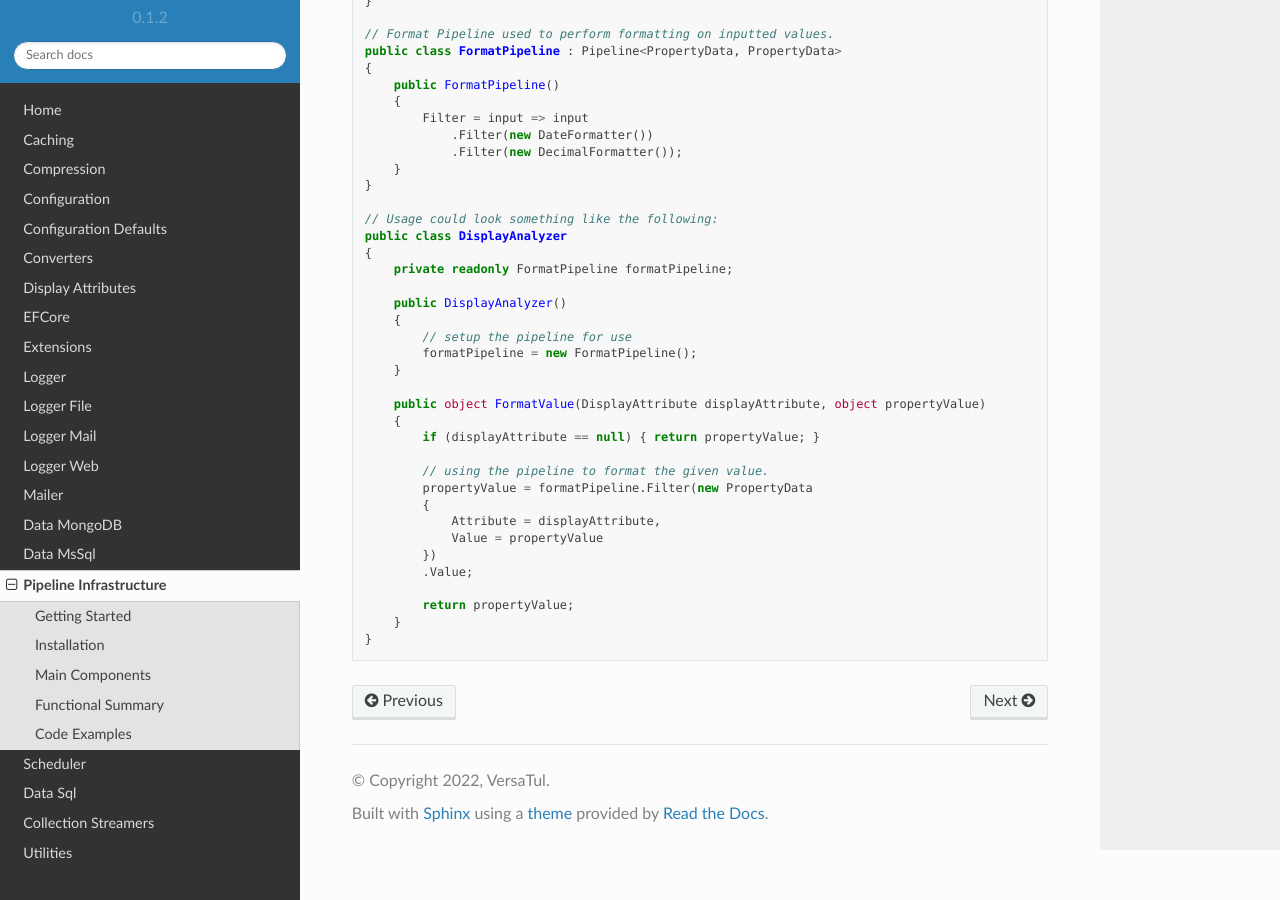
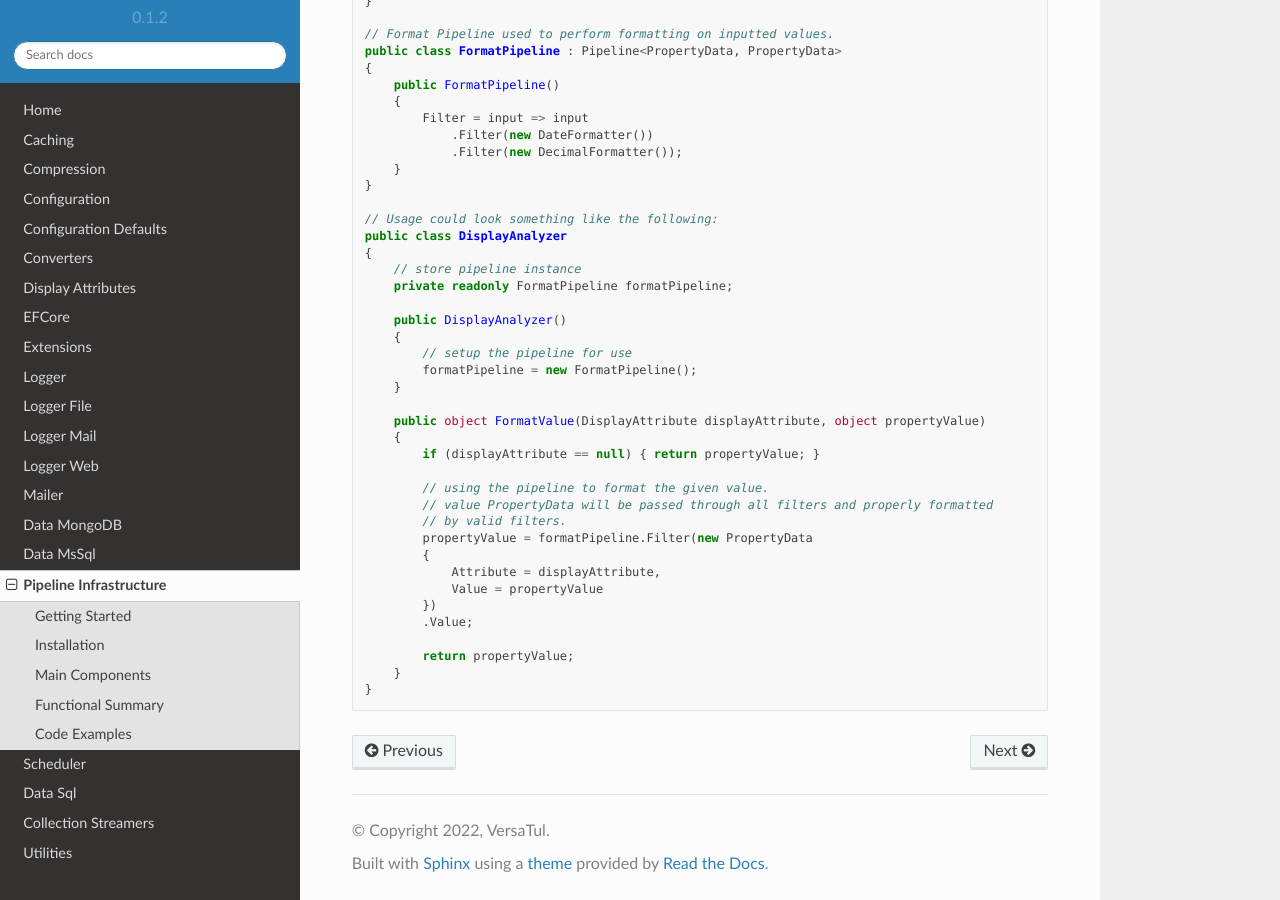
Before and after one commit to BjornWilliams/DocsVersaTul, a Sphinx documentation site: the page built from docs/source/pipeline-infrastructure.rst, in a window 1280 px wide and 900 px high, scrolled down 1836 px. Built offline with Sphinx 7.4.7 and the Read the Docs theme 2.0.0, drawn with Linux system fonts in a browser that asks for light colours.

Commit message:
Update pipeline-infrastructure.rst
more description

```diff
--- a/docs/source/pipeline-infrastructure.rst
+++ b/docs/source/pipeline-infrastructure.rst
@@ -98,6 +98,7 @@ Code Examples
     // Usage could look something like the following:
     public class DisplayAnalyzer
     {
+        // store pipeline instance
         private readonly FormatPipeline formatPipeline;
 
         public DisplayAnalyzer()
@@ -111,6 +112,8 @@ Code Examples
             if (displayAttribute == null) { return propertyValue; }
 
             // using the pipeline to format the given value.
+            // value PropertyData will be passed through all filters and properly formatted
+            // by valid filters.
             propertyValue = formatPipeline.Filter(new PropertyData
             {
                 Attribute = displayAttribute,
```
